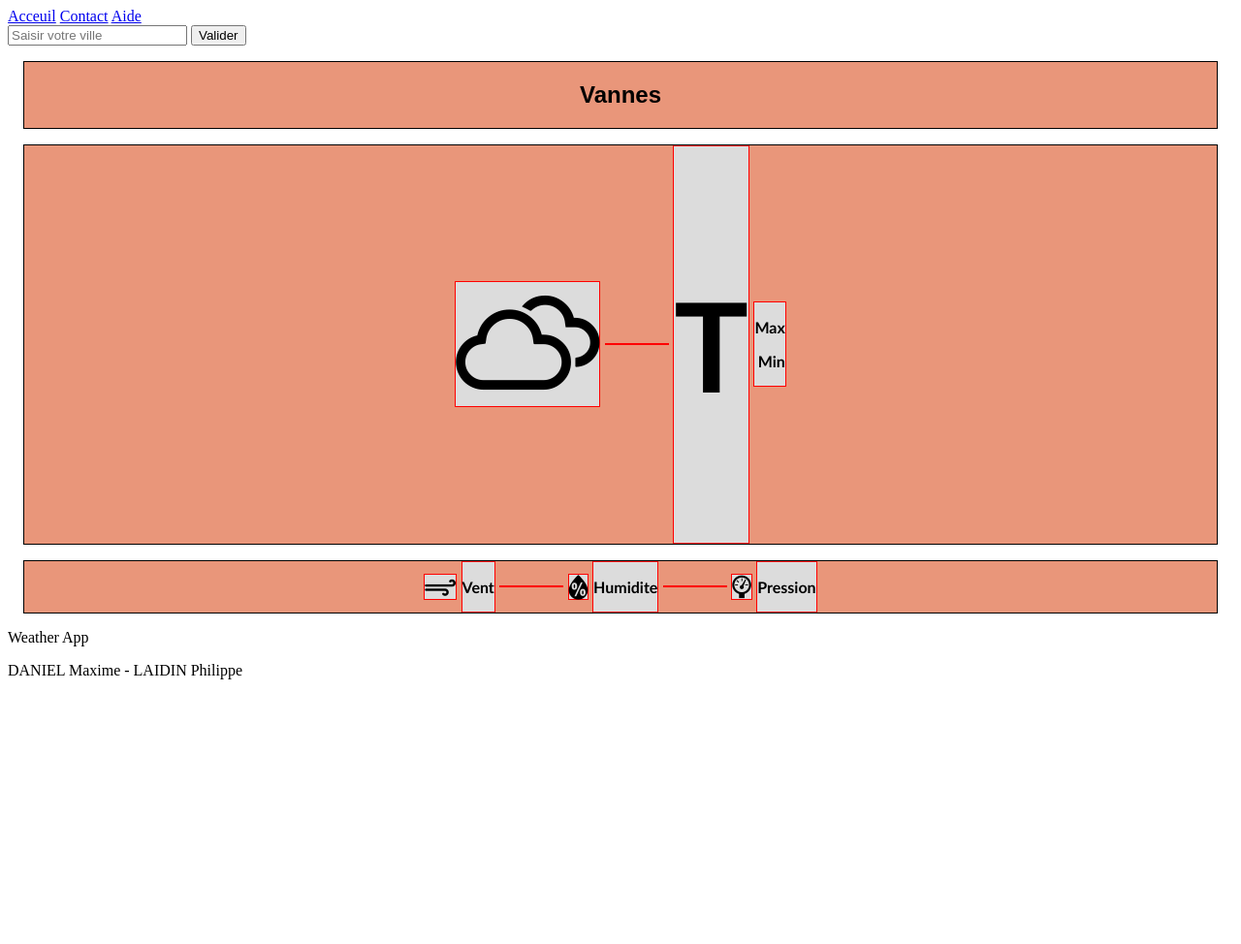
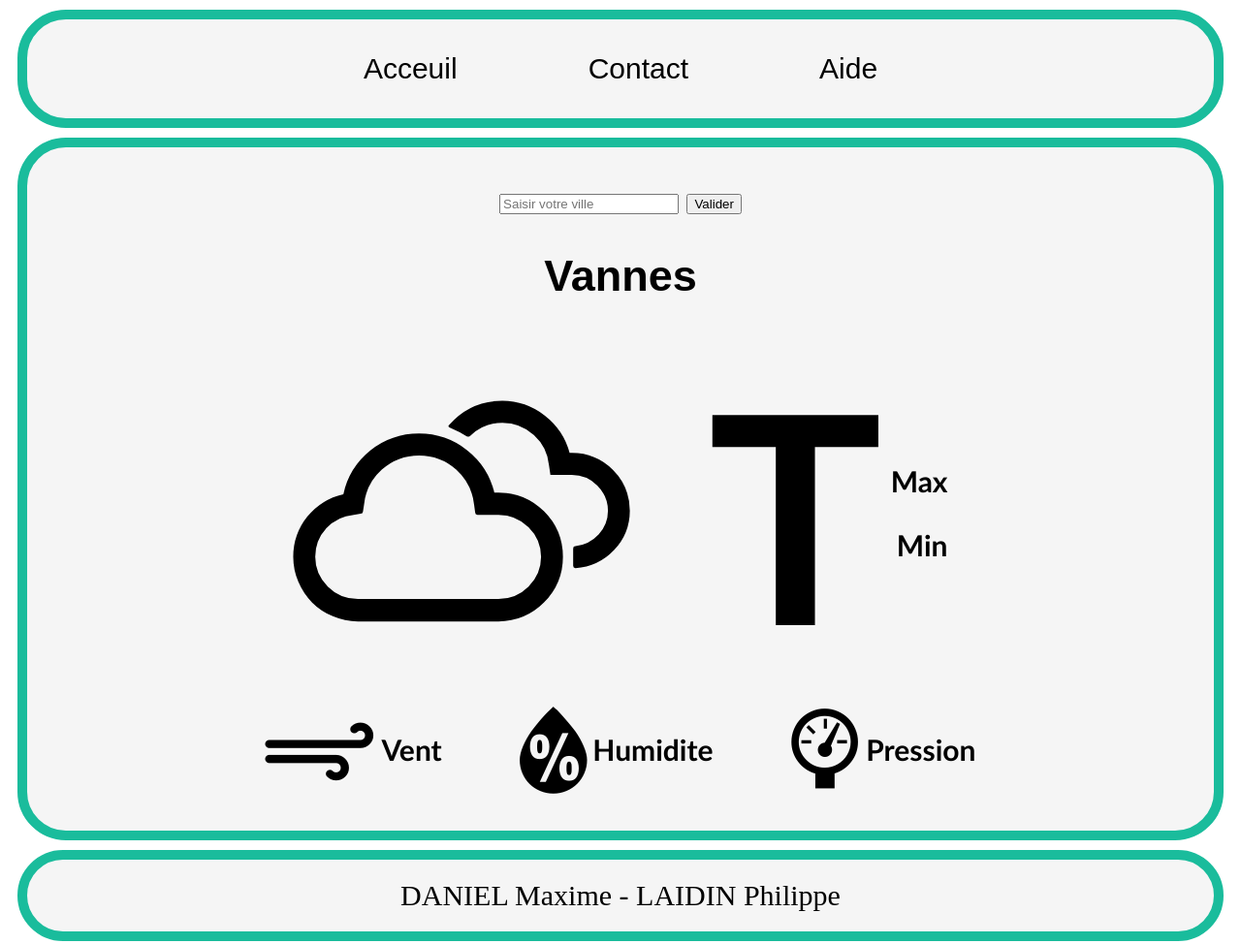
Before and after one commit to max-208/Weather-tp1-3, a plain HTML site: page src/index.html in a window 1280 px wide. Shown: the whole page at 97% size. Before the commit the page ends 800 px from the top, so only its background shows below. Drawn offline with Linux system fonts and the light colour scheme; no server answers.

Commit message:
ajout de css

```diff
--- a/src/css/stylesheet.css
+++ b/src/css/stylesheet.css
@@ -1,32 +1,50 @@
 .parent {
-    border: 1px solid black;
     margin: 1rem;
     padding: 0rem 0rem;
     text-align: center;
-    background-color: darksalmon;
     font-family: Arial, Helvetica, sans-serif;
     font-weight: bold;
   }
   .child {
     display: inline-block;
-    border: 1px solid red;
     padding: 0rem 0rem;
     vertical-align: middle;
-    background-color: gainsboro;
     font-family: 'Trebuchet MS', 'Lucida Sans Unicode', 'Lucida Grande', 'Lucida Sans', Arial, sans-serif;
   }
 
 .separator {
   display: inline-block;
-  border: 1px solid red;
   padding: 0rem 2rem;
   vertical-align: middle;
-  background-color: gainsboro;
   font-family: 'Trebuchet MS', 'Lucida Sans Unicode', 'Lucida Grande', 'Lucida Sans', Arial, sans-serif;
 }
 .main-icon{
-  font-size:10vw
+  font-size:10em;
+  margin-top: 0px;
+  margin-bottom: 0px;
 }
 .secondary-icon{
-  font-size:2vw
+  font-size:3em
 }
+
+.box {
+  margin: 10px;
+  padding: 20px;
+  text-align: center;
+  border: 10px solid #1abc9c;
+  background-color:whitesmoke;
+  font-size: 30px;
+  border-radius: 50px 50px;
+}
+
+.btn {
+  border: none;
+  background-color: inherit;
+  padding: 14px 28px;
+  font-size: 30px;
+  cursor: pointer;
+  display: inline-block;
+}
+
+/* On mouse-over */
+.btn:hover {background: #eee;}
--- a/src/index.html
+++ b/src/index.html
@@ -11,23 +11,23 @@
 
     </head>
     <body>
-        <header>
+        <section class = "box">
             <nav>
-                <a href="/index.js/">Acceuil</a>
-                <a href="/contact.js/">Contact</a>
-                <a href="/aide.js/">Aide</a>
+                <button class="btn">Acceuil</button>
+                <div class = 'separator'></div>
+                <button class="btn">Contact</button>
+                <div class = 'separator'></div>
+                <button class="btn">Aide</button>
             </nav>
-        </header>
-        <section>
+        </section>
+
+        <section class = "box">
+            <div class = 'parent' >
                 <input type="text" id="search" name ="searchbar" placeholder="Saisir votre ville ">
                 <button type="button" id="confirm" name="button" onclick="searchCity()"> Valider </button>
-        </section>
-
-        <section>
+            </div>
             <div class = 'parent'>
-            <div style="text-align:center;width: 300px;margin: 0 auto;">
                 <h1 id="city">Vannes</h1>
-            </div>
             </div>
 
             <div class = 'parent' >
@@ -57,21 +57,14 @@
                 <div class = 'child'>
                     <p id="wind_speed"> Vent </p>
                 </div>
-
                 <div class = 'separator'></div>
-
                 <div class = 'child'>
                     <i class="wi secondary-icon wi-humidity"></i>
                 </div>
-
                 <div class = 'child'>
                     <p id="humidity"> Humidite</p>
                 </div>
-
-
                 <div class = 'separator'></div>
-
-
                 <div class = 'child'>
                     <i class="wi secondary-icon wi-barometer"></i>
                 </div>
@@ -81,22 +74,11 @@
             </div>
 
 
+            </section>
 
 
-
-        <footer>
-            <footer>
-                <p>
-                    Weather App
-                </p>
-                <p>
+            <section class = "box">
                 DANIEL Maxime - LAIDIN Philippe
-                </p>
-              </footer>
-
-
-
-
-        </footer>
+            </section>
     </body>
 </html>
--- a/src/script.js
+++ b/src/script.js
@@ -8,7 +8,24 @@ temperature_max : texte decrivant la temperature min
 wind_speed : texte decrivant la vitesse du vent
 humidity : texte decrivant l'humidité
 pressure : texte decrivant la pression
+
+main-container : page d'acceuil
+home : acceuil
+contact : contact
+help : aide
 */
+
+function openHome(){
+    document.getElementById("main-container").innerHTML="";
+}
+
+function openContact(){
+    document.getElementById("main-container").innerHTML="";
+}
+
+function openHelp(){
+    document.getElementById("main-container").innerHTML="";
+}
 
 function searchCity (){
     let ville = document.getElementById("search").value;
```
Lines whose indentation alone changed are shown as unchanged.
